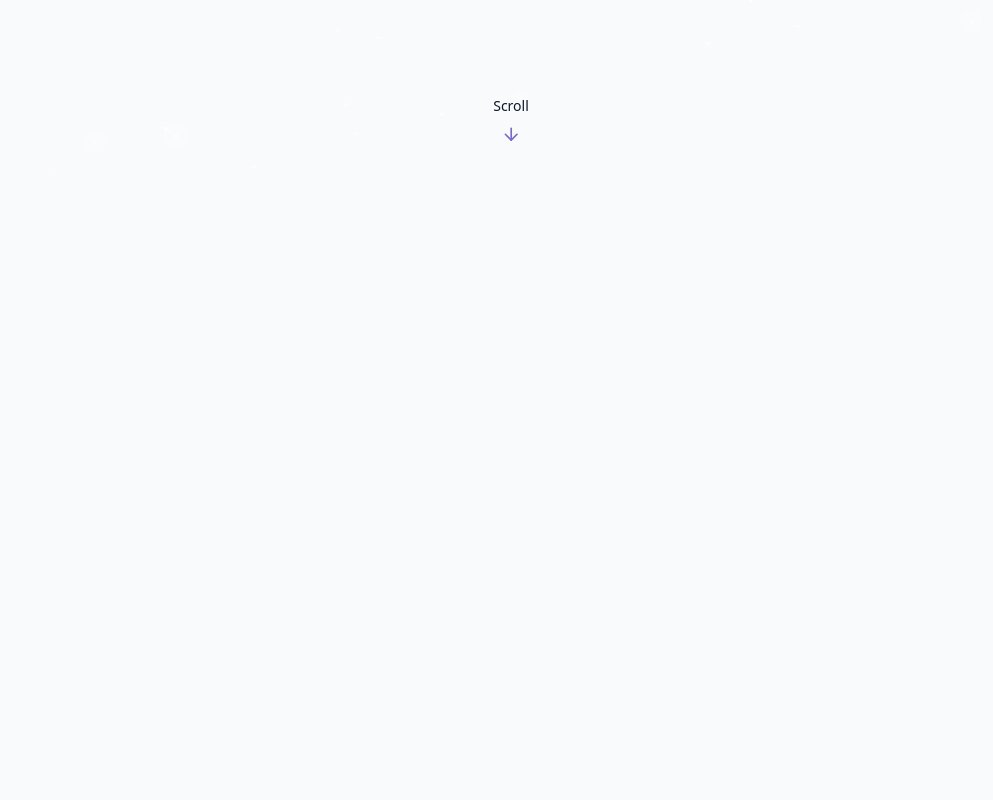
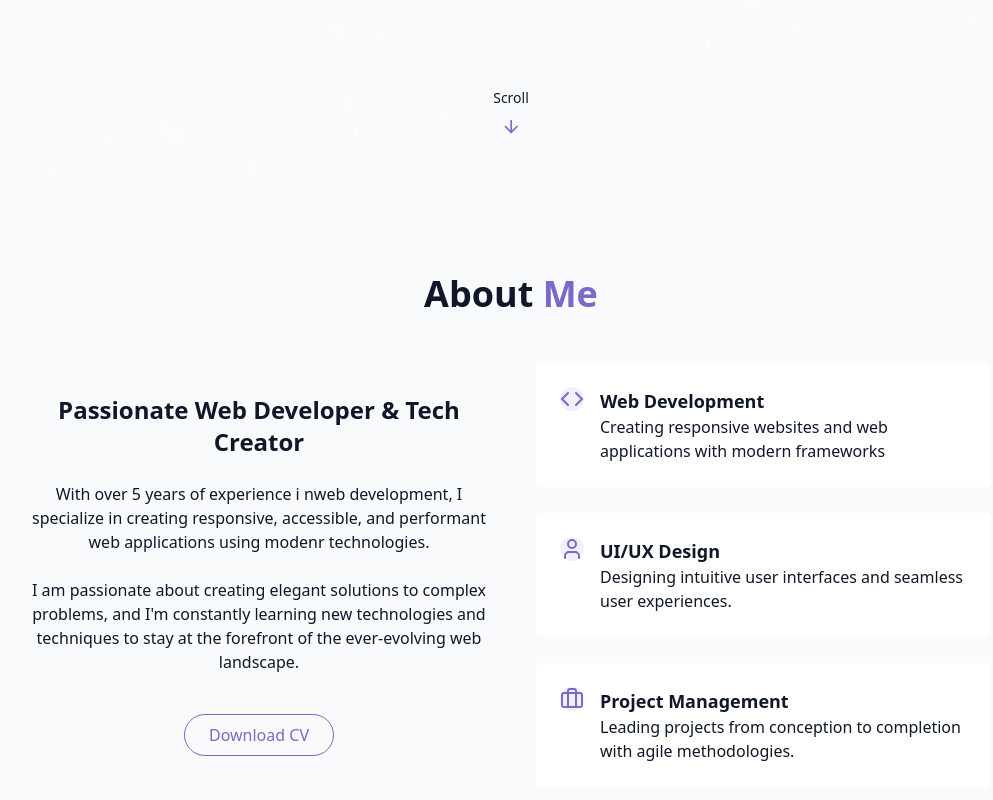
Before and after one commit to joshuapark2/Jpark_Portfolio_V2, a React (Vite) app: page / in a window 1280 px wide. Shown: the part 622-1422 px from the top of the page, without its empty margins (129-1122 px from the left). Before the commit the page ends 800 px from the top, so only its background shows below. Built offline with nearby package versions, Linux system fonts and the light colour scheme.

Commit message:
AboutSection

```diff
--- /dev/null
+++ b/src/components/AboutSection.jsx
@@ -0,0 +1,93 @@
+import { Briefcase, Code, User } from "lucide-react";
+
+export const AboutSection = () => {
+  return (
+    <section id="#about" className="py-24 px-4 relative">
+      {" "}
+      <div className="container mx-auto max-w-5xl">
+        <h2 className="text-3xl md:text-4xl font-bold mb-12 text-center">
+          About <span className="text-primary"> Me</span>
+        </h2>
+
+        <div className="grid grid-cols-1 md:grid-cols-2 gap-12 items-center">
+          {/* Left Content */}
+          <div className="space-y-6">
+            <h3 className="text-2xl font-semibold">
+              Passionate Web Developer & Tech Creator
+            </h3>
+            <p className="text-muted-foreground">
+              With over 5 years of experience i nweb development, I specialize
+              in creating responsive, accessible, and performant web
+              applications using modenr technologies.
+            </p>
+            <p className="text-muted-foreground">
+              I am passionate about creating elegant solutions to complex
+              problems, and I'm constantly learning new technologies and
+              techniques to stay at the forefront of the ever-evolving web
+              landscape.
+            </p>
+
+            <div className="flex flex-col sm:flex-row gap-4 pt-4 justify-center">
+              <a
+                href="#contact"
+                className="px-6 py-2 rounded-full border border-primary text-primary hover:bg-primary/10 transition-colors duration-300"
+              >
+                Download CV
+              </a>
+            </div>
+          </div>
+          {/* Right Content */}
+          <div className="grid grid-cols-1 gap-6">
+            {/* Right Content 1 */}
+            <div className="gradient-border p-6 card-hover">
+              <div className="flex items-start gap-4">
+                <div className="[-3 rounded-full bg-primary/10">
+                  <Code className="h-6 w-6 text-primary" />
+                </div>
+                <div className="text-left">
+                  <h4 className="font-semibold text-lg">Web Development</h4>
+                  <p className="text-muted-foreground">
+                    Creating responsive websites and web applications with
+                    modern frameworks
+                  </p>
+                </div>
+              </div>
+            </div>
+            {/* Right Content 2 */}
+            <div className="gradient-border p-6 card-hover">
+              {" "}
+              <div className="flex items-start gap-4">
+                <div className="[-3 rounded-full bg-primary/10">
+                  <User className="h-6 w-6 text-primary" />
+                </div>
+                <div className="text-left">
+                  <h4 className="font-semibold text-lg">UI/UX Design</h4>
+                  <p className="text-muted-foreground">
+                    Designing intuitive user interfaces and seamless user
+                    experiences.
+                  </p>
+                </div>
+              </div>
+            </div>
+            {/* Right Content 3 */}
+            <div className="gradient-border p-6 card-hover">
+              {" "}
+              <div className="flex items-start gap-4">
+                <div className="[-3 rounded-full bg-primary/10">
+                  <Briefcase className="h-6 w-6 text-primary" />
+                </div>
+                <div className="text-left">
+                  <h4 className="font-semibold text-lg">Project Management</h4>
+                  <p className="text-muted-foreground">
+                    Leading projects from conception to completion with agile
+                    methodologies.
+                  </p>
+                </div>
+              </div>
+            </div>
+          </div>
+        </div>
+      </div>
+    </section>
+  );
+};
--- a/src/components/Navbar.jsx
+++ b/src/components/Navbar.jsx
@@ -29,7 +29,7 @@
         isScrolled ? "py-3 bg-background/80 backdrop-dlur-md shadow-xs" : "py-5"
       )}
     >
-      <div className="container flex items-center justify-between">
+      <div className="container flex items-center justify-between pt-3">
         <a
           className="text-xl font-bold text-primary flex items-center"
           href="#hero"
--- a/src/pages/Home.jsx
+++ b/src/pages/Home.jsx
@@ -2,6 +2,7 @@
 import { StarBackground } from "@/components/StarBackground";
 import { NavBar } from "@/components/Navbar";
 import { HeroSection } from "@/components/HeroSection";
+import { AboutSection } from "../components/AboutSection";
 
 export const Home = () => {
   return (
@@ -18,6 +19,7 @@
       {/* Main Content */}
       <main>
         <HeroSection />
+        <AboutSection />
       </main>
 
       {/* Footer */}
```
